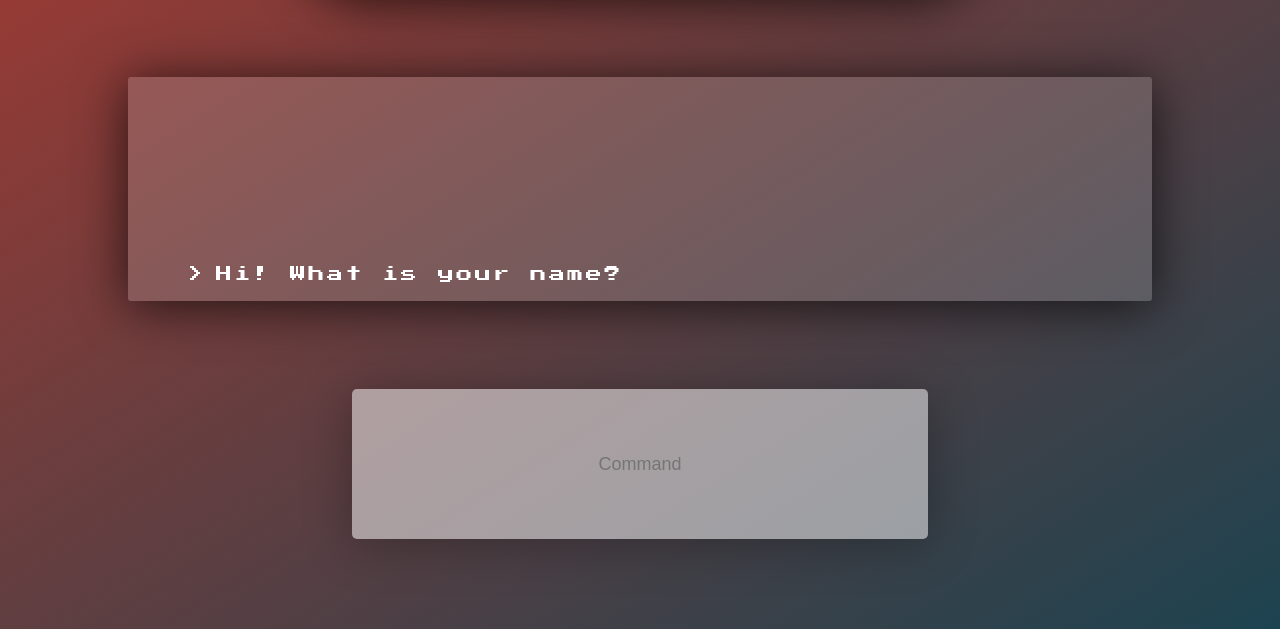
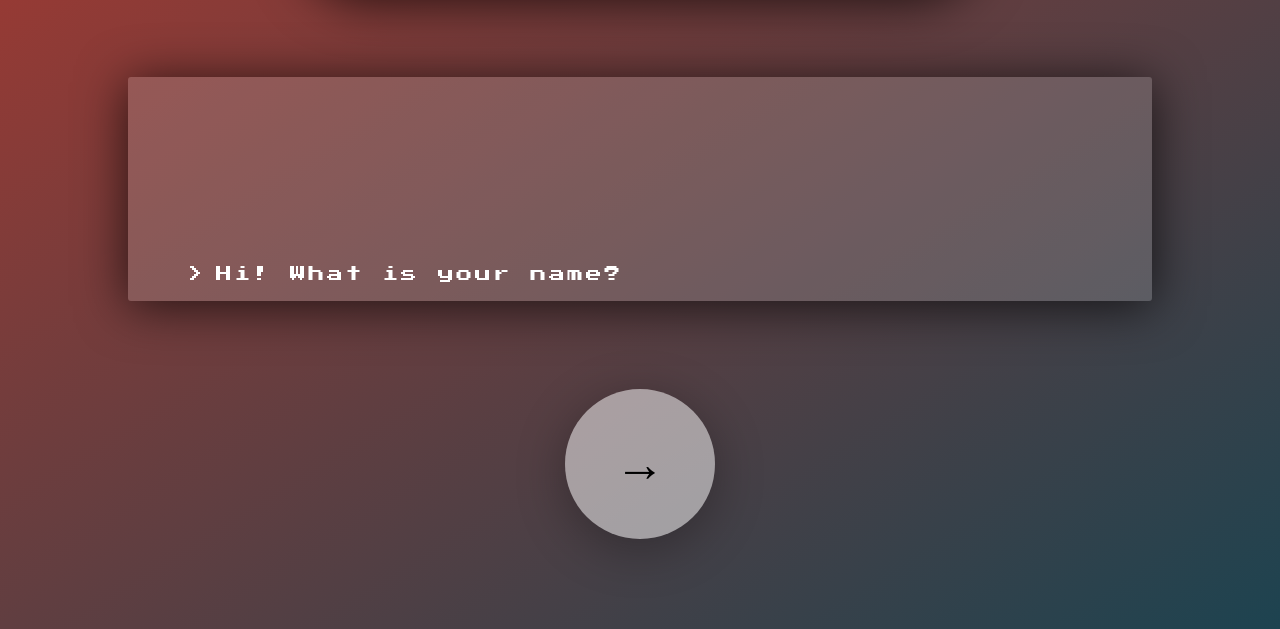
Before and after one commit to kojogadget/jsGame, a website: page index.html in a window 1280 px wide. Shown: the part 171-800 px from the top of the page. Drawn offline with Linux system fonts and the light colour scheme.

Commit message:
Styled respons btn

```diff
--- a/index.html
+++ b/index.html
@@ -21,10 +21,10 @@
     </div>
 
     <div class="respons">
-      <button class="respons__btn btn hidden"></button>
+      <button class="respons__btn btn">&rarr;</button>
       <input
         type="text"
-        class="respons__text"
+        class="respons__text hidden"
         placeholder="Command"
         id="command"
       />
--- a/resources/sass/abstracts/_variables.scss
+++ b/resources/sass/abstracts/_variables.scss
@@ -9,7 +9,3 @@ $color-grey-dark: #333;
 
 $color-background-1: #1d4350;
 $color-background-2: #a43931;
-
-.hidden {
-  display: none;
-}
--- a/resources/sass/layout/_respons.scss
+++ b/resources/sass/layout/_respons.scss
@@ -2,7 +2,26 @@
   height: 20rem;
 
   &__btn {
+    height: 15rem;
+    width: 15rem;
+    border-radius: 50%;
     border: none;
+    background-color: rgba($color-white, 0.5);
+    box-shadow: 0 1rem 5rem rgba($color-black, 0.3);
+    cursor: pointer;
+    transition: all 0.6s;
+
+    font-size: 5rem;
+
+    &:hover {
+      transform: rotate(360deg);
+      background-color: rgba($color-grey-light, 0.5);
+    }
+
+    &:active {
+      transform: translateY(5px);
+      box-shadow: 0 0.5rem 5rem rgba($color-black, 0.3);
+    }
   }
 
   &__text {
--- a/resources/sass/main.scss
+++ b/resources/sass/main.scss
@@ -9,3 +9,7 @@
 @import "layout/header";
 @import "layout/message";
 @import "layout/respons";
+
+.hidden {
+  display: none;
+}
```
Also changed, not shown: resources/css/style.css.
